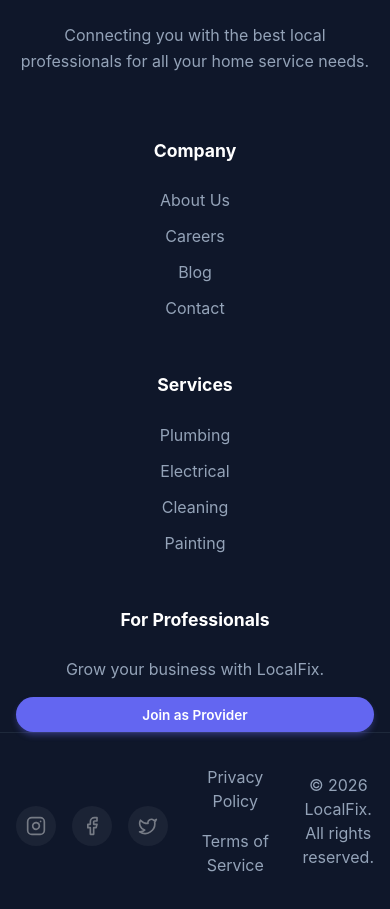
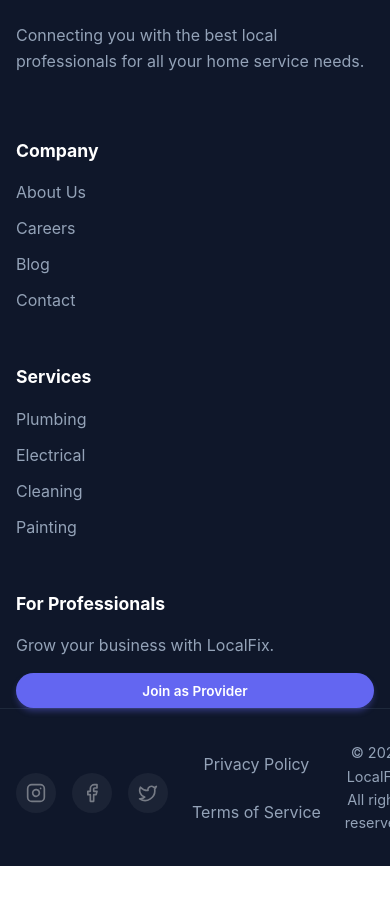
Before and after one commit to poulineantony/localfix-web, a React (Vite) app: page /privacy-policy in a window 390 px wide. Shown: the part 3460-4369 px from the top of the page. After the commit the page ends 4326 px from the top, so only its background shows below. Built offline with nearby package versions, Linux system fonts and the light colour scheme.

Commit message:
Fix mobile layout: center download button, align footer sections left, fix footer bottom spacing

```diff
--- a/src/App.css
+++ b/src/App.css
@@ -708,6 +708,13 @@
     font-size: 1rem;
   }
 
+  .download-cta .btn-primary {
+    display: flex;
+    margin: 0 auto;
+    width: auto;
+    max-width: 90%;
+  }
+
   /* Footer */
   .footer {
     padding: 3rem 0 2rem;
@@ -716,23 +723,33 @@
   .footer-content {
     grid-template-columns: 1fr;
     gap: 2.5rem;
+    text-align: left;
   }
 
-  .brand-col,
-  .footer-col {
-    text-align: center;
+  .brand-col {
+    text-align: left;
   }
 
   .brand-col p {
     max-width: 100%;
   }
 
+  .footer-col {
+    text-align: left;
+  }
+
+  .footer-col h4 {
+    margin-bottom: 1rem;
+  }
+
   .footer-col a {
     display: block;
+    margin-bottom: 0.75rem;
   }
 
   .footer-btn {
     width: 100%;
+    max-width: 100%;
   }
 
   .footer-bottom {
@@ -744,6 +761,8 @@
 
   .footer-bottom p {
     order: 3;
+    font-size: 0.9rem;
+    line-height: 1.6;
   }
 
   .footer-bottom .social-links {
@@ -752,11 +771,18 @@
 
   .footer-bottom .footer-links {
     order: 2;
+    justify-content: center;
   }
 
   .footer-links {
-    flex-direction: column;
-    gap: 1rem;
+    flex-direction: row;
+    gap: 1.5rem;
+    flex-wrap: wrap;
+    justify-content: center;
+  }
+
+  .footer-links a {
+    white-space: nowrap;
   }
 }
 
```
